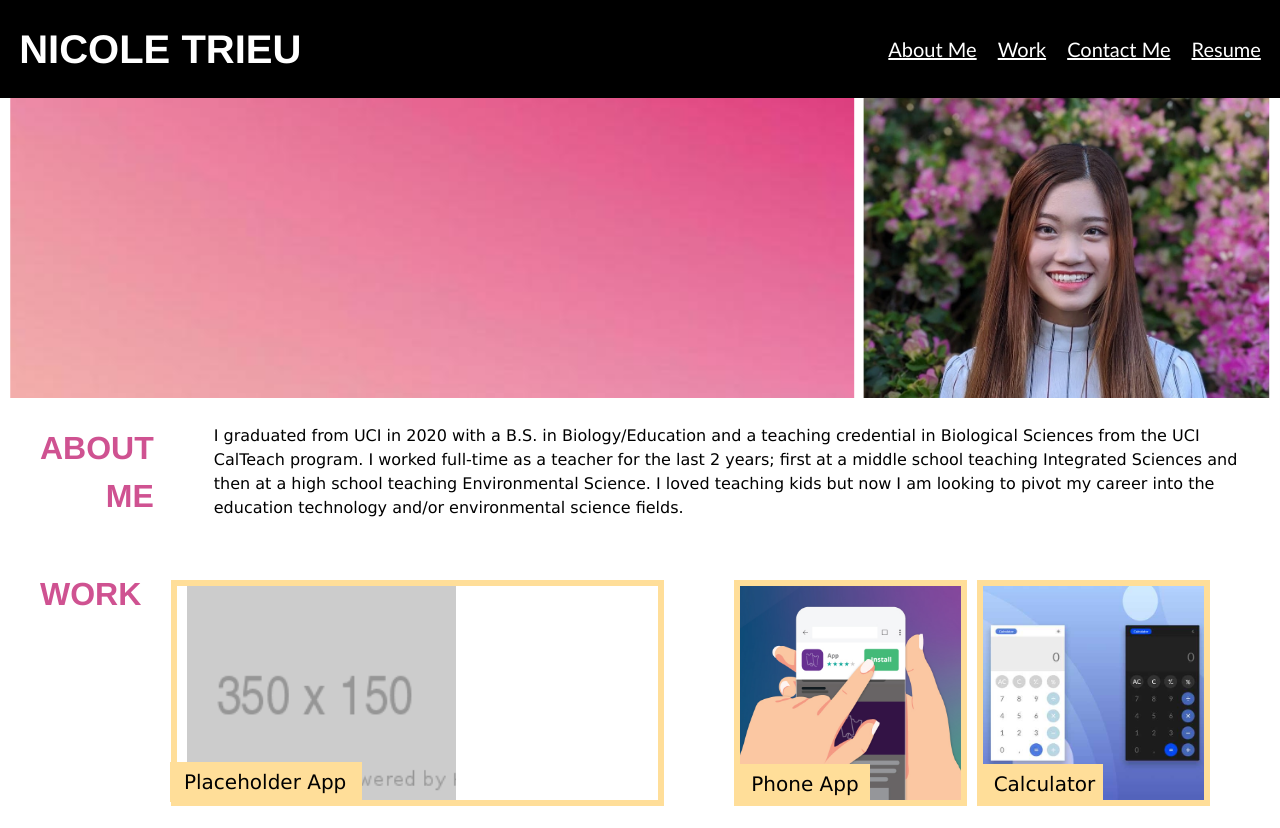
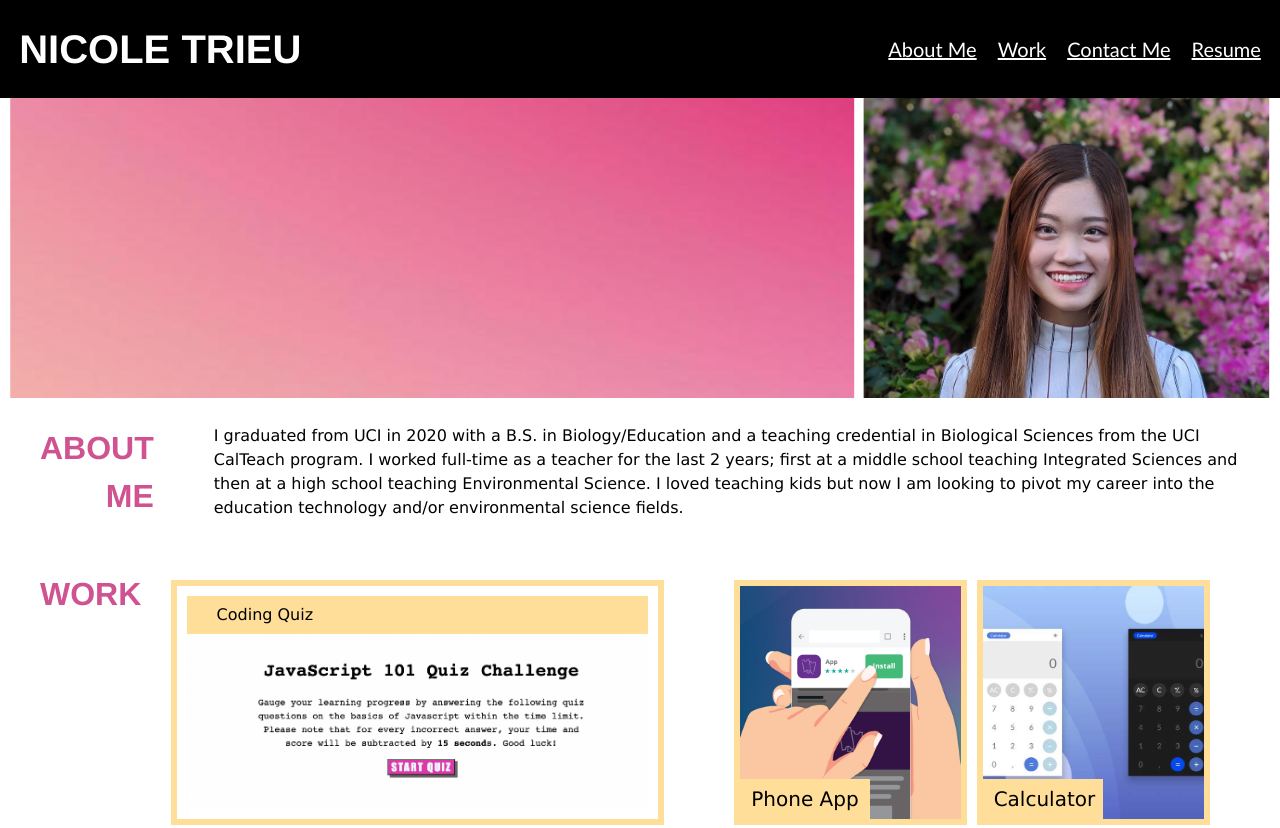
Before and after one commit to nbtrieu/portfolio, a plain HTML site: page index.html in a window 1280 px wide. Shown: the top 828 px of the page. Drawn offline with Linux system fonts and the light colour scheme.

Commit message:
fixed css styling for first app and added link

```diff
--- a/assets/css/style.css
+++ b/assets/css/style.css
@@ -119,6 +119,24 @@ main {
     height: 100%;
 }
 
+.wrapper {
+    display: flex;
+    flex-direction: column;
+    justify-content: center;
+    align-items: center;
+}
+
+.label {
+    text-align: center;
+    background-color: #FFDE99;
+    font-family: 'Lucida Sans', 'Lucida Sans Regular', 'Lucida Grande', 'Lucida Sans Unicode', Geneva, Verdana, sans-serif;
+    font-size: 20px;
+    width: 100%;
+    color: black;
+}
+
+/* Second and third apps */
+
 .grid-container {
     display: grid;
     gap: 10px 10px;
@@ -139,16 +157,6 @@ main {
     object-fit: cover;
     width: 100%;
     height: 100%;
-}
-
-#placeholder-label {
-    position: relative;
-    top:  82%;
-    left: -62%;
-    border: 5px solid #FFDE99;
-    background-color: #FFDE99;
-    width: 350px;
-    height: 40px;
 }
 
 #phone-app-label {
@@ -218,7 +226,7 @@ main {
         flex-wrap: wrap;
         width: 100%;
     }
-    #placeholder-label {
+    #coding-quiz-label {
         left: -11px;
         top: 35px;
     }
--- a/index.html
+++ b/index.html
@@ -30,14 +30,17 @@
         </section>
         <section class="container" id="work">
             <h2>Work</h2>
-            <div id="first-app">
-                <a href="#">
-                    <img src="assets/images/placeholder.png" alt="a placeholder image">
+            <div class="wrapper" id="first-app">
+                <header class="label">
+                    <p>Coding Quiz</p>
+                </header>
+                <a href="https://nbtrieu.github.io/coding-quiz/" target=_blank rel="noopener noreferrer">
+                    <img src="assets/images/coding-quiz.png" alt="screenshot of coding quiz">
                 </a>
-                <div id="placeholder-label">
-                    <p class="text">Placeholder App</p>
-                </div>
             </div>
+            <!-- <div id="coding-quiz-label">
+                <p class="text">Coding Quiz</p>
+            </div> -->
             <div class="grid-container">
                 <div class="grid-item">
                     <a href="#">
```
Also changed, not shown: assets/images/coding-quiz.png (added), 1 other file.
